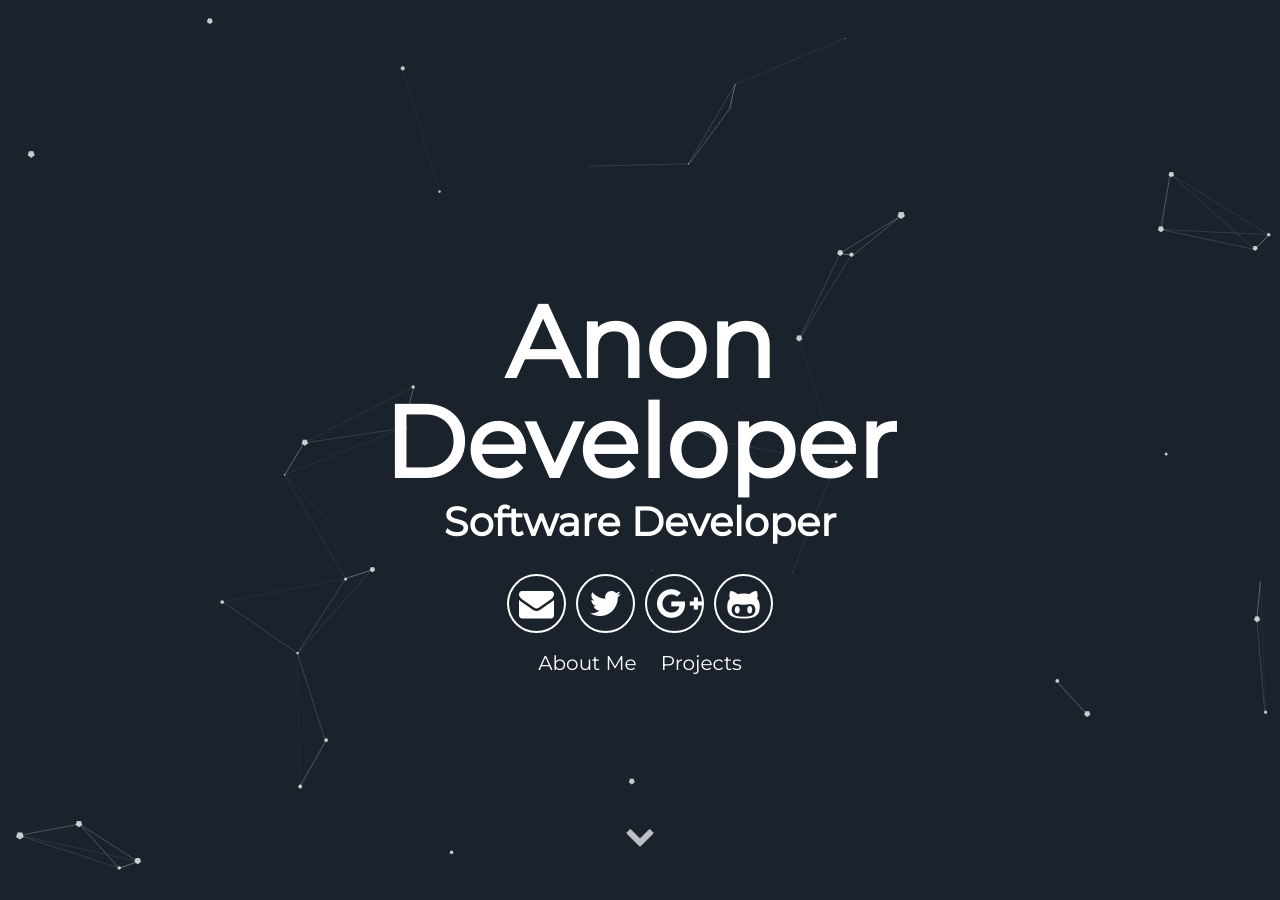
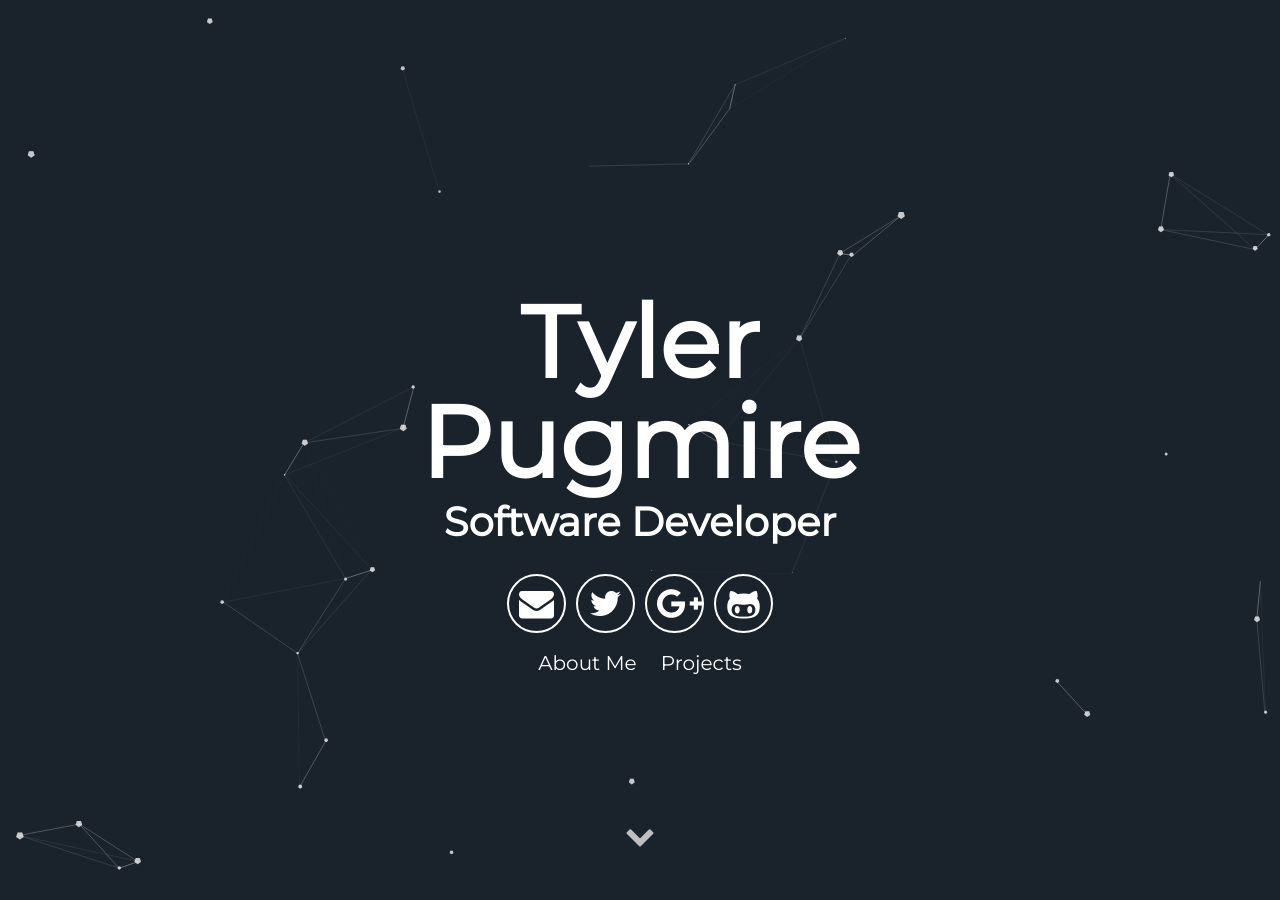
Before and after one commit to tyler-pugmire/tyler-pugmire.github.io, a Jekyll site: the page built from index.html, in a window 1280 px wide and 900 px high. Built offline with Jekyll 4.4.1, drawn with Linux system fonts in a browser that asks for light colours; some of the changed text lies outside the part shown.

Commit message:
setup some user info
set username for a couple sites as a test.

```diff
--- a/_config.yml
+++ b/_config.yml
@@ -5,12 +5,12 @@ description: A blog about lorem ipsum dolor sit amet
 # url: "localhost:3000" # the base hostname & protocol for your site e.g. http://willianjusten.com.br
 
 # User settings
-username: Anon Developer
+username: Tyler Pugmire
 user_description: Bicycle rights irony actually neutra typewriter lyft. Man bun taxidermy put a bird on it, umami yr ramps pop-up ugh bushwick chia lo-fi. Occupy bitters pour-over snackwave you probably haven't heard of them small batch. Cornhole mustache man bun letterpress echo park VHS.
 user_title: Software Developer
-email: anon@anon.com
-twitter_username: lorem_ipsum
-github_username:  lorem_ipsum
+email: tyler.p@digipen.edu.com
+twitter_username: Tyler_Pugmire
+github_username:  tyler-pugmire
 gplus_username:  lorem_ipsum
 
 # Google-analytics
```
